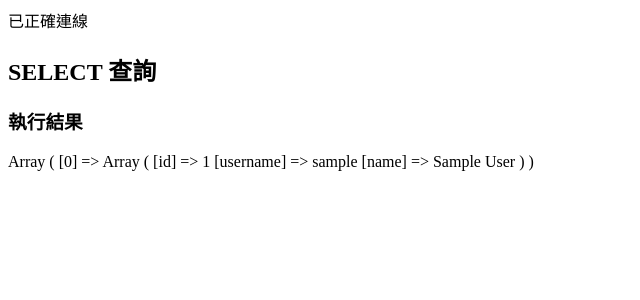
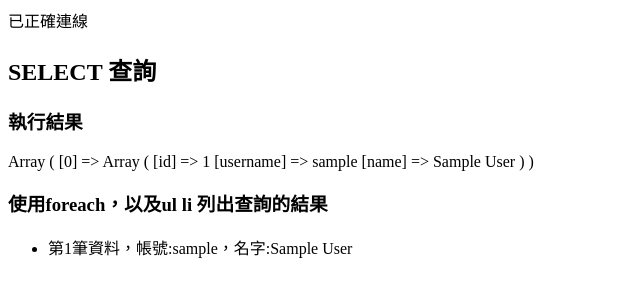
Before and after one commit to KunYuChang/php_basic, a PHP site: page /select.php in a window 1280 px wide. Shown: the top 300 px of the page, without its empty margins (0-640 px from the left). Run offline with PHP 8.4, Linux system fonts and the light colour scheme; tables that the repository leaves empty or names only in its code hold one stand-in row (values such as "Sample post").

Commit message:
update select

```diff
--- a/PHP與MySQL/資料庫連線/select.php
+++ b/PHP與MySQL/資料庫連線/select.php
@@ -54,10 +54,30 @@ require_once 'db.php';
 
     if (!empty($datas)) {
         print_r($datas);
+    } else {
+        echo "查無資料";
     }
     ?>
 
+    <h3>使用foreach，以及ul li 列出查詢的結果</h3>
+    <div class="well well-sm">
+        <?php if (!empty($datas)) : ?>
+            <ul>
+                <?php foreach ($datas as $key => $row) : ?>
+                    <li>
+                        第<?php echo ($key + 1); ?>筆資料，帳號:<?php echo $row['username']; ?>，名字:<?php echo $row['name']; ?>
+                    </li>
+                <?php endforeach; ?>
+            </ul>
+        <?php else : ?>
+            <p>查無資料</p>
+        <?php endif; ?>
+    </div>
 
+    <?php
+    // 結束mysql連線
+    mysqli_close($link);
+    ?>
 </body>
 
 </html>
```
